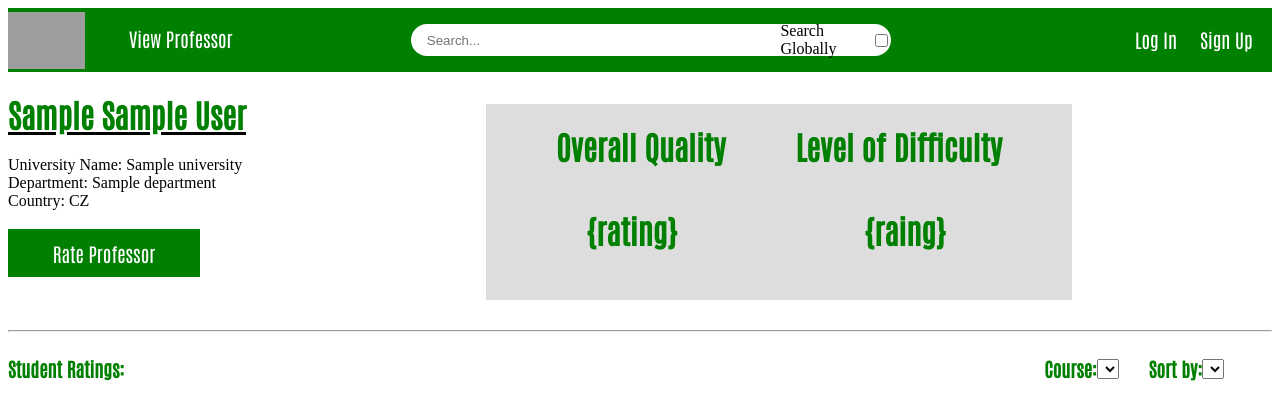
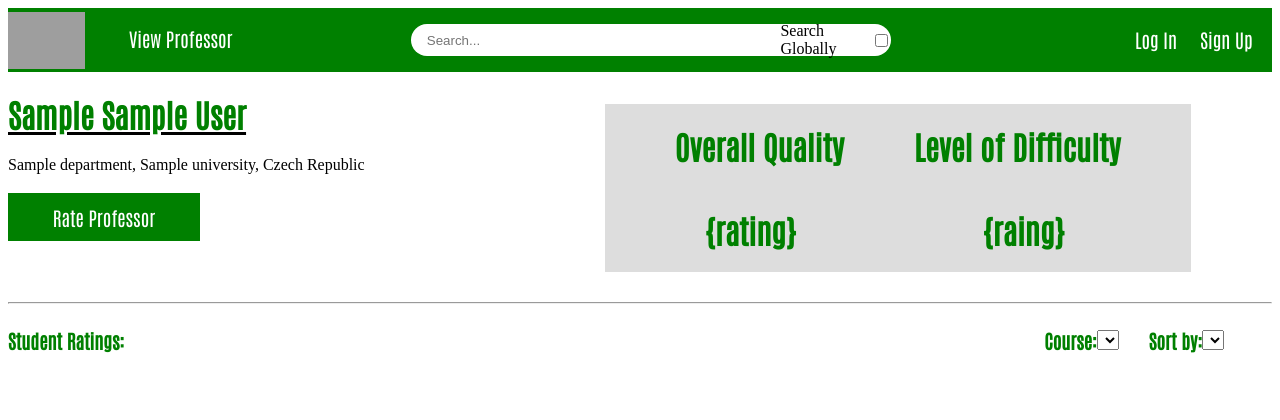
Before and after one commit to ishti-du/RateMyProfessorPlus, a Django app: page /professor_details/1 in a window 1280 px wide. Shown: the top 420 px of the page. Run offline with Django 3.2, Linux system fonts and the light colour scheme; tables that the repository leaves empty hold one stand-in row (values such as "Sample post"); lists and menus that the app fills with data are empty; grey boxes are pictures that could not be loaded.

Commit message:
provide faculty details

```diff
--- a/rmp_bd_app/templates/rmp_bd_app/professor_details.html
+++ b/rmp_bd_app/templates/rmp_bd_app/professor_details.html
@@ -128,9 +128,9 @@
 <div id="stats">
 <div id="professor">
     <a href=""><h1>{{professor.honorific}} {{professor.first_name}} {{professor.last_name}}</h1> </a>
-    University Name: {{ professor.current_university }}<br>
-    Department: {{professor.department}}<br>
-    Country: {{professor.current_university.country}}
+    {{professor.department}},
+    {{ professor.current_university }},
+    {{professor.current_university.country.name}}
 <br>
     <a href = "{% url 'rmp_bd_app:new_review' professor.id %}" ><button>Rate Professor</button></a>
 </div>
```
